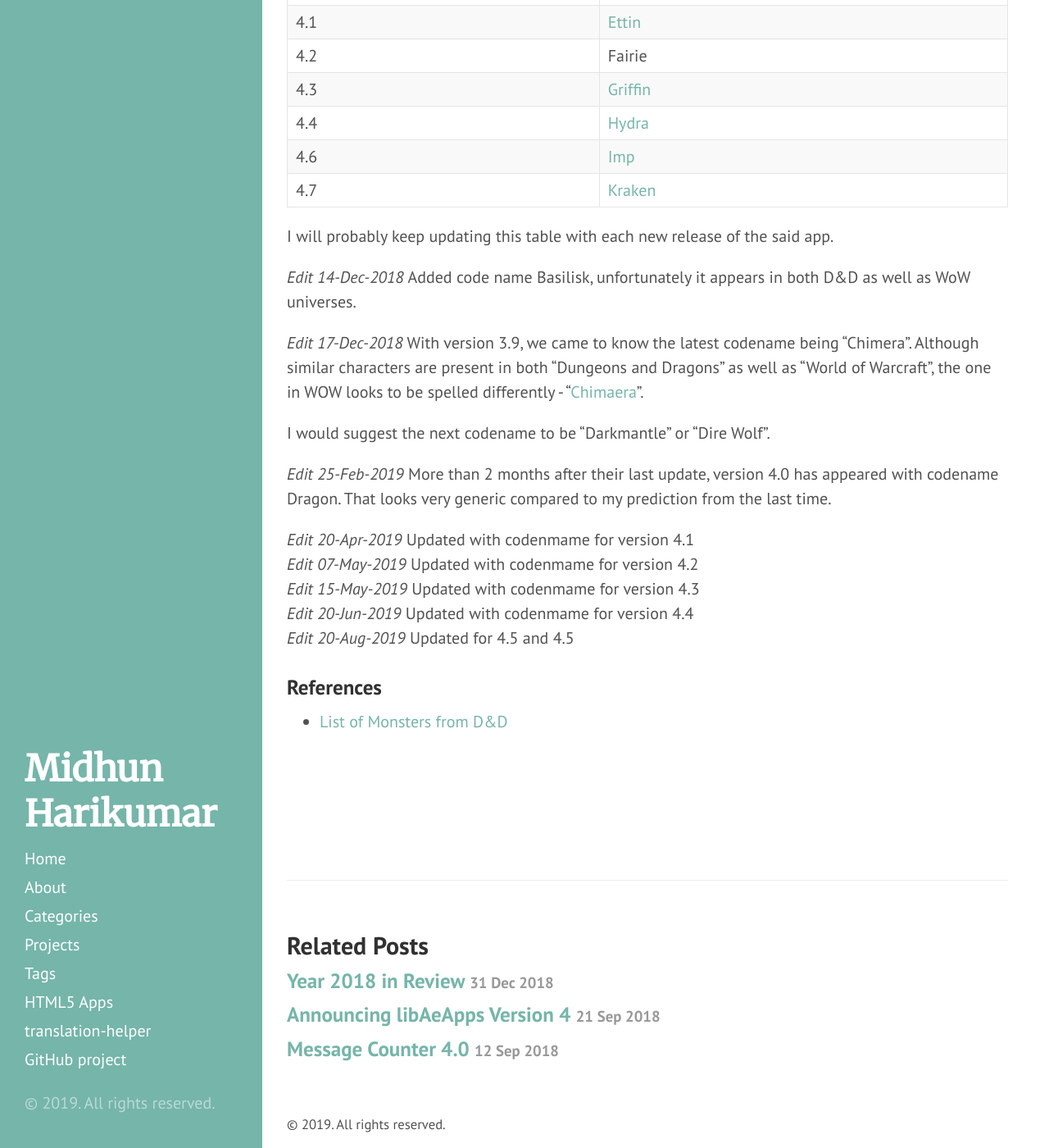
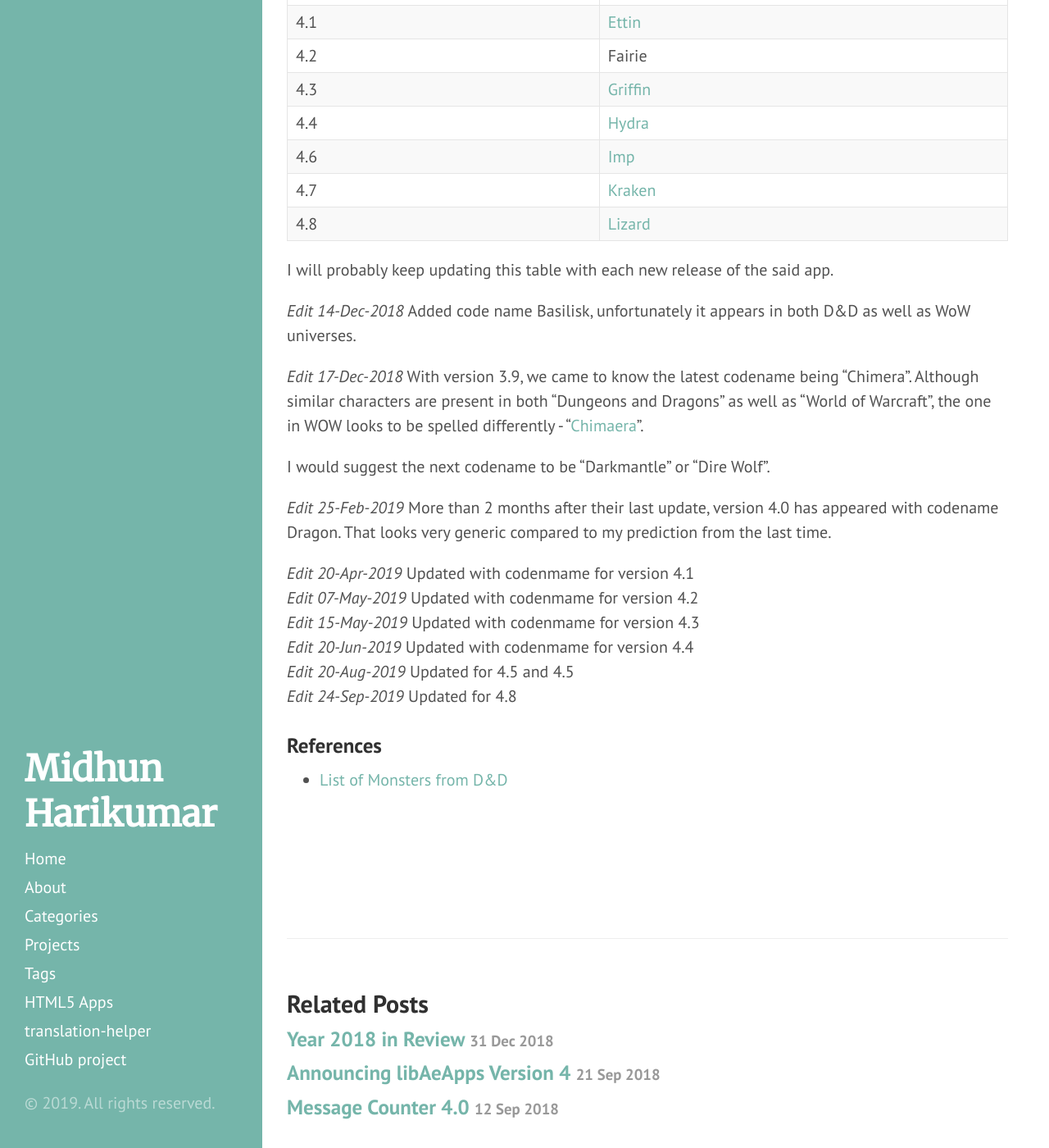
Before and after one commit to midhunhk/midhunhk.github.io, a Jekyll site: the page built from _posts/2018-10-26-android-messages-mark-2.md, in a window 1280 px wide and 1400 px high, scrolled down 560 px. Shown: the whole window at 82% size. Built offline with Jekyll 4.4.1, drawn with Linux system fonts in a browser that asks for light colours.

Commit message:
Update 2018-10-26-android-messages-mark-2.md

```diff
--- a/_posts/2018-10-26-android-messages-mark-2.md
+++ b/_posts/2018-10-26-android-messages-mark-2.md
@@ -14,16 +14,17 @@
 
 | Version | Codename |
 |---------|----------|
-| 3.7     | Axebeak  |
+| 3.7     | [Axebeak](https://en.wikipedia.org/wiki/Index_of_Advanced_Dungeons_%26_Dragons_1st_edition_monsters)  |
 | 3.8     | [Basilisk](https://en.wikipedia.org/wiki/Basilisk_(fantasy_role_play)) |
 | 3.9     | [Chimera](https://en.wikipedia.org/wiki/Chimera_(Dungeons_%26_Dragons)) |
-| 4.0     | Dragon   |
+| 4.0     | [Dragon](https://en.wikipedia.org/wiki/List_of_Dungeons_%26_Dragons_monsters_(1974%E2%80%9376)) |
 | 4.1     | [Ettin](https://en.wikipedia.org/wiki/Ettin_(Dungeons_%26_Dragons)) |
 | 4.2     | Fairie   |
 | 4.3     | [Griffin](https://en.wikipedia.org/wiki/Griffon_(Dungeons_%26_Dragons))  |
 | 4.4     | [Hydra](https://en.wikipedia.org/wiki/List_of_Dungeons_%26_Dragons_monsters_(1974%E2%80%9376))   |
 | 4.6     | [Imp](https://en.wikipedia.org/wiki/Imp_(Dungeons_%26_Dragons))  |
 | 4.7     | [Kraken](https://en.wikipedia.org/wiki/Index_of_Advanced_Dungeons_%26_Dragons_1st_edition_monsters)   |
+| 4.8     | [Lizard](https://en.wikipedia.org/wiki/Index_of_Advanced_Dungeons_%26_Dragons_1st_edition_monsters)   |
 
 I will probably keep updating this table with each new release of the said app.
 
@@ -42,6 +43,7 @@
 *Edit 15-May-2019* Updated with codenmame for version 4.3
 *Edit 20-Jun-2019* Updated with codenmame for version 4.4
 *Edit 20-Aug-2019* Updated for 4.5 and 4.5
+*Edit 24-Sep-2019* Updated for 4.8
 
 ### References
  - [List of Monsters from D&D](https://en.wikipedia.org/wiki/List_of_Dungeons_%26_Dragons_5th_edition_monsters)
```
